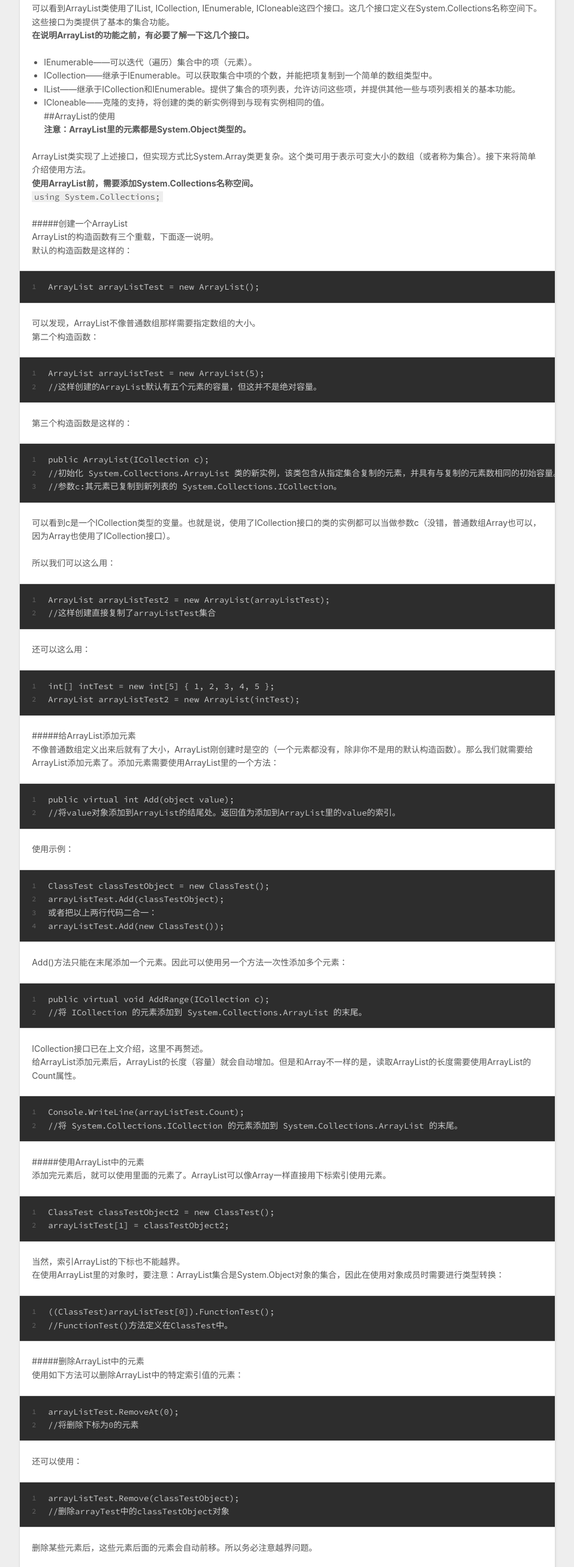
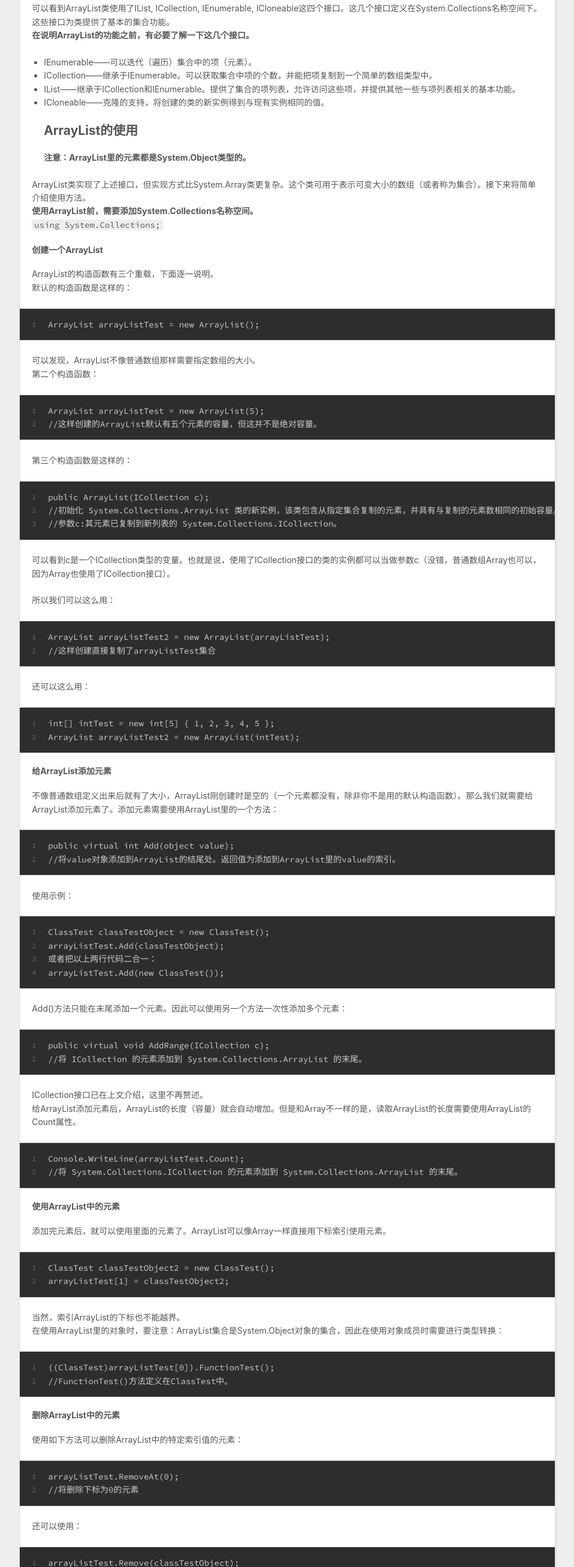
Before and after one commit to MyPure/MyPure.github.io, a plain HTML site: page 2019/04/09/ArrayList-Sketch/index.html in a window 1280 px wide. Shown: the part 891-3504 px from the top of the page at 60% size, without its empty margins (8-966 px from the left). Drawn offline with nearby package versions, Linux system fonts and the light colour scheme.

Commit message:
Site updated: 2019-04-09 01:26:46

```diff
--- a/2019/04/09/ArrayList-Sketch/index.html
+++ b/2019/04/09/ArrayList-Sketch/index.html
@@ -14,7 +14,7 @@
 <meta property="og:site_name" content="Hexo">
 <meta property="og:description" content="本文参考自《C#入门经典（第八版）》  ArrayList的概述我们知道的普通数组System.Array类实际上是集合类（Collection Class）的一种类型。集合类一般用于处理对象列表，其功能比简单数组要多，功能大多是通过实现System.Collections名称空间中的接口而获得的。而System.Collections.ArrayList类（以下简称ArrayList类）就是这">
 <meta property="og:locale" content="default">
-<meta property="og:updated_time" content="2019-04-08T16:47:05.499Z">
+<meta property="og:updated_time" content="2019-04-08T17:25:47.696Z">
 <meta name="twitter:card" content="summary">
 <meta name="twitter:title" content="ArrayList简介">
 <meta name="twitter:description" content="本文参考自《C#入门经典（第八版）》  ArrayList的概述我们知道的普通数组System.Array类实际上是集合类（Collection Class）的一种类型。集合类一般用于处理对象列表，其功能比简单数组要多，功能大多是通过实现System.Collections名称空间中的接口而获得的。而System.Collections.ArrayList类（以下简称ArrayList类）就是这">
@@ -95,29 +95,29 @@
 <li>IEnumerable——可以迭代（遍历）集合中的项（元素）。</li>
 <li>ICollection——继承于IEnumerable。可以获取集合中项的个数，并能把项复制到一个简单的数组类型中。</li>
 <li>IList——继承于ICollection和IEnumerable。提供了集合的项列表，允许访问这些项，并提供其他一些与项列表相关的基本功能。</li>
-<li>ICloneable——克隆的支持，将创建的类的新实例得到与现有实例相同的值。<br>##ArrayList的使用<br><strong>注意：ArrayList里的元素都是System.Object类型的。</strong></li>
+<li>ICloneable——克隆的支持，将创建的类的新实例得到与现有实例相同的值。<h2 id="ArrayList的使用"><a href="#ArrayList的使用" class="headerlink" title="ArrayList的使用"></a>ArrayList的使用</h2><strong>注意：ArrayList里的元素都是System.Object类型的。</strong></li>
 </ul>
 <p>ArrayList类实现了上述接口，但实现方式比System.Array类更复杂。这个类可用于表示可变大小的数组（或者称为集合）。接下来将简单介绍使用方法。<br><strong>使用ArrayList前，需要添加System.Collections名称空间。</strong><br><code>using System.Collections;</code></p>
-<p>#####创建一个ArrayList<br>ArrayList的构造函数有三个重载，下面逐一说明。<br>默认的构造函数是这样的：<br><figure class="highlight plain"><table><tr><td class="gutter"><pre><span class="line">1</span><br></pre></td><td class="code"><pre><span class="line">ArrayList arrayListTest = new ArrayList();</span><br></pre></td></tr></table></figure></p>
+<h5 id="创建一个ArrayList"><a href="#创建一个ArrayList" class="headerlink" title="创建一个ArrayList"></a>创建一个ArrayList</h5><p>ArrayList的构造函数有三个重载，下面逐一说明。<br>默认的构造函数是这样的：<br><figure class="highlight plain"><table><tr><td class="gutter"><pre><span class="line">1</span><br></pre></td><td class="code"><pre><span class="line">ArrayList arrayListTest = new ArrayList();</span><br></pre></td></tr></table></figure></p>
 <p>可以发现，ArrayList不像普通数组那样需要指定数组的大小。<br>第二个构造函数：<br><figure class="highlight plain"><table><tr><td class="gutter"><pre><span class="line">1</span><br><span class="line">2</span><br></pre></td><td class="code"><pre><span class="line">ArrayList arrayListTest = new ArrayList(5);</span><br><span class="line">//这样创建的ArrayList默认有五个元素的容量，但这并不是绝对容量。</span><br></pre></td></tr></table></figure></p>
 <p>第三个构造函数是这样的：<br><figure class="highlight plain"><table><tr><td class="gutter"><pre><span class="line">1</span><br><span class="line">2</span><br><span class="line">3</span><br></pre></td><td class="code"><pre><span class="line">public ArrayList(ICollection c);</span><br><span class="line">//初始化 System.Collections.ArrayList 类的新实例，该类包含从指定集合复制的元素，并具有与复制的元素数相同的初始容量。</span><br><span class="line">//参数c:其元素已复制到新列表的 System.Collections.ICollection。</span><br></pre></td></tr></table></figure></p>
 <p>可以看到c是一个ICollection类型的变量。也就是说，使用了ICollection接口的类的实例都可以当做参数c（没错，普通数组Array也可以，因为Array也使用了ICollection接口）。</p>
 <p>所以我们可以这么用：<br><figure class="highlight plain"><table><tr><td class="gutter"><pre><span class="line">1</span><br><span class="line">2</span><br></pre></td><td class="code"><pre><span class="line">ArrayList arrayListTest2 = new ArrayList(arrayListTest);</span><br><span class="line">//这样创建直接复制了arrayListTest集合</span><br></pre></td></tr></table></figure></p>
 <p>还可以这么用：<br><figure class="highlight plain"><table><tr><td class="gutter"><pre><span class="line">1</span><br><span class="line">2</span><br></pre></td><td class="code"><pre><span class="line">int[] intTest = new int[5] &#123; 1, 2, 3, 4, 5 &#125;;</span><br><span class="line">ArrayList arrayListTest2 = new ArrayList(intTest);</span><br></pre></td></tr></table></figure></p>
-<p>#####给ArrayList添加元素<br>不像普通数组定义出来后就有了大小，ArrayList刚创建时是空的（一个元素都没有，除非你不是用的默认构造函数）。那么我们就需要给ArrayList添加元素了。添加元素需要使用ArrayList里的一个方法：<br><figure class="highlight plain"><table><tr><td class="gutter"><pre><span class="line">1</span><br><span class="line">2</span><br></pre></td><td class="code"><pre><span class="line">public virtual int Add(object value);</span><br><span class="line">//将value对象添加到ArrayList的结尾处。返回值为添加到ArrayList里的value的索引。</span><br></pre></td></tr></table></figure></p>
+<h5 id="给ArrayList添加元素"><a href="#给ArrayList添加元素" class="headerlink" title="给ArrayList添加元素"></a>给ArrayList添加元素</h5><p>不像普通数组定义出来后就有了大小，ArrayList刚创建时是空的（一个元素都没有，除非你不是用的默认构造函数）。那么我们就需要给ArrayList添加元素了。添加元素需要使用ArrayList里的一个方法：<br><figure class="highlight plain"><table><tr><td class="gutter"><pre><span class="line">1</span><br><span class="line">2</span><br></pre></td><td class="code"><pre><span class="line">public virtual int Add(object value);</span><br><span class="line">//将value对象添加到ArrayList的结尾处。返回值为添加到ArrayList里的value的索引。</span><br></pre></td></tr></table></figure></p>
 <p>使用示例：<br><figure class="highlight plain"><table><tr><td class="gutter"><pre><span class="line">1</span><br><span class="line">2</span><br><span class="line">3</span><br><span class="line">4</span><br></pre></td><td class="code"><pre><span class="line">ClassTest classTestObject = new ClassTest();</span><br><span class="line">arrayListTest.Add(classTestObject);</span><br><span class="line">或者把以上两行代码二合一：</span><br><span class="line">arrayListTest.Add(new ClassTest());</span><br></pre></td></tr></table></figure></p>
 <p>Add()方法只能在末尾添加一个元素。因此可以使用另一个方法一次性添加多个元素：<br><figure class="highlight plain"><table><tr><td class="gutter"><pre><span class="line">1</span><br><span class="line">2</span><br></pre></td><td class="code"><pre><span class="line">public virtual void AddRange(ICollection c);</span><br><span class="line">//将 ICollection 的元素添加到 System.Collections.ArrayList 的末尾。</span><br></pre></td></tr></table></figure></p>
 <p>ICollection接口已在上文介绍，这里不再赘述。<br>给ArrayList添加元素后，ArrayList的长度（容量）就会自动增加。但是和Array不一样的是，读取ArrayList的长度需要使用ArrayList的Count属性。<br><figure class="highlight plain"><table><tr><td class="gutter"><pre><span class="line">1</span><br><span class="line">2</span><br></pre></td><td class="code"><pre><span class="line">Console.WriteLine(arrayListTest.Count);</span><br><span class="line">//将 System.Collections.ICollection 的元素添加到 System.Collections.ArrayList 的末尾。</span><br></pre></td></tr></table></figure></p>
-<p>#####使用ArrayList中的元素<br>添加完元素后，就可以使用里面的元素了。ArrayList可以像Array一样直接用下标索引使用元素。<br><figure class="highlight plain"><table><tr><td class="gutter"><pre><span class="line">1</span><br><span class="line">2</span><br></pre></td><td class="code"><pre><span class="line">ClassTest classTestObject2 = new ClassTest();</span><br><span class="line">arrayListTest[1] = classTestObject2;</span><br></pre></td></tr></table></figure></p>
+<h5 id="使用ArrayList中的元素"><a href="#使用ArrayList中的元素" class="headerlink" title="使用ArrayList中的元素"></a>使用ArrayList中的元素</h5><p>添加完元素后，就可以使用里面的元素了。ArrayList可以像Array一样直接用下标索引使用元素。<br><figure class="highlight plain"><table><tr><td class="gutter"><pre><span class="line">1</span><br><span class="line">2</span><br></pre></td><td class="code"><pre><span class="line">ClassTest classTestObject2 = new ClassTest();</span><br><span class="line">arrayListTest[1] = classTestObject2;</span><br></pre></td></tr></table></figure></p>
 <p>当然，索引ArrayList的下标也不能越界。<br>在使用ArrayList里的对象时，要注意：ArrayList集合是System.Object对象的集合，因此在使用对象成员时需要进行类型转换：<br><figure class="highlight plain"><table><tr><td class="gutter"><pre><span class="line">1</span><br><span class="line">2</span><br></pre></td><td class="code"><pre><span class="line">((ClassTest)arrayListTest[0]).FunctionTest();</span><br><span class="line">//FunctionTest()方法定义在ClassTest中。</span><br></pre></td></tr></table></figure></p>
-<p>#####删除ArrayList中的元素<br>使用如下方法可以删除ArrayList中的特定索引值的元素：<br><figure class="highlight plain"><table><tr><td class="gutter"><pre><span class="line">1</span><br><span class="line">2</span><br></pre></td><td class="code"><pre><span class="line">arrayListTest.RemoveAt(0);</span><br><span class="line">//将删除下标为0的元素</span><br></pre></td></tr></table></figure></p>
+<h5 id="删除ArrayList中的元素"><a href="#删除ArrayList中的元素" class="headerlink" title="删除ArrayList中的元素"></a>删除ArrayList中的元素</h5><p>使用如下方法可以删除ArrayList中的特定索引值的元素：<br><figure class="highlight plain"><table><tr><td class="gutter"><pre><span class="line">1</span><br><span class="line">2</span><br></pre></td><td class="code"><pre><span class="line">arrayListTest.RemoveAt(0);</span><br><span class="line">//将删除下标为0的元素</span><br></pre></td></tr></table></figure></p>
 <p>还可以使用：<br><figure class="highlight plain"><table><tr><td class="gutter"><pre><span class="line">1</span><br><span class="line">2</span><br></pre></td><td class="code"><pre><span class="line">arrayListTest.Remove(classTestObject);</span><br><span class="line">//删除arrayTest中的classTestObject对象</span><br></pre></td></tr></table></figure></p>
 <p>删除某些元素后，这些元素后面的元素会自动前移。所以务必注意越界问题。</p>
 
 
     </div>
     <footer class="article-footer">
-      <a data-url="http://yoursite.com/2019/04/09/ArrayList-Sketch/" data-id="cju8lta5t0000aowkgk4hrir3" class="article-share-link">Share</a>
+      <a data-url="http://yoursite.com/2019/04/09/ArrayList-Sketch/" data-id="cju8mo6z20000d4wk8ihdtczs" class="article-share-link">Share</a>
 
 
     </footer>
```
Also changed, not shown: 2019/04/08/hello-world/index.html (+1 -1 lines), 2019/04/09/Hi/index.html (+1 -1 lines), index.html (+8 -8 lines).
